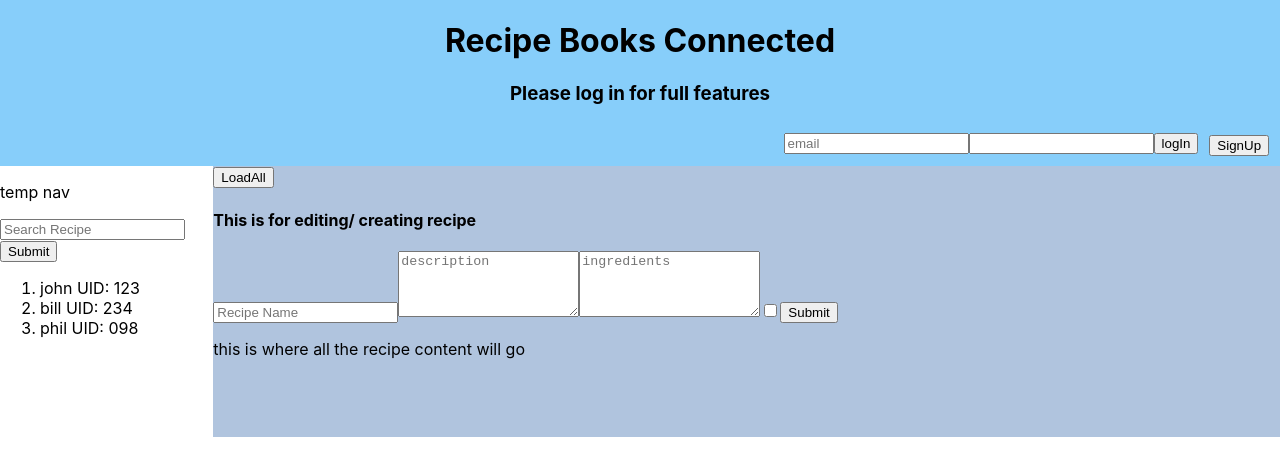
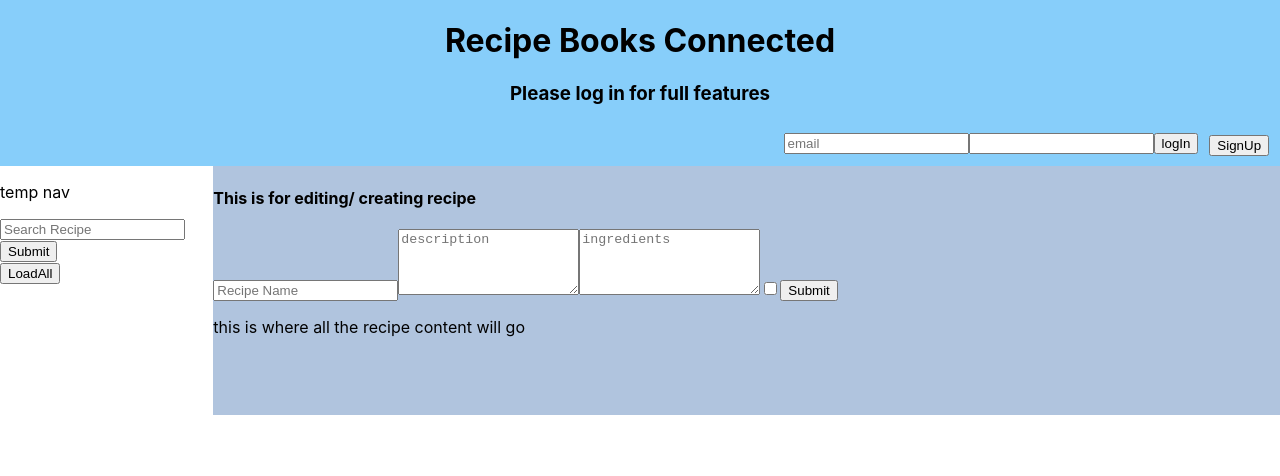
Before and after one commit to Chesten/371Final_Recipes, a React (Create React App) app: page / in a window 1280 px wide. Shown: the top 476 px of the page. Built offline with nearby package versions, Linux system fonts and the light colour scheme.

Commit message:
StyleChange
Moved search buttons to the sidebar, so it's not populated with garbage data as was an example

```diff
--- a/src/App.js
+++ b/src/App.js
@@ -9,11 +9,6 @@ function App() {
 
   //this is where all DB "functions" and things will go, these will depend on
     //states,
-
-
-
-
-  var temp = [{name:"john", UID:"123"}, {name:"bill", UID:"234"}, {name:"phil", UID:"098", weird:"something new"}]
   const [UserName, setUserName] = useState('')
   const [SearchedRecipe, setRecipe] = useState(Object)
   const [AllRecipe, setAllRecipe] = useState(Array)
@@ -142,22 +137,20 @@ function App() {
              SignUp = {function(){
                 SighUp()
              }}></Header>
-     <Sidebar data={temp}
-              Search = {function(term){
+     <Sidebar Search = {function(term){
                 console.log(term)
                 Search(term)
-              }}></Sidebar>
+              }}
+              LoadAll={function(){
+                LoadAll()
+              }}
+              ListOfRecipes = {AllRecipe}
+      ></Sidebar>
       <MainWindow SearchedRecipe = {SearchedRecipe}
                   Recipe = {function(title, desc, ingredients, pub){
                     Recipe(title, desc, ingredients, pub)
                   }}
-                  LoadAll={function(){
-                    LoadAll()
-                  }}
-                  ListOfRecipes = {AllRecipe}
-                  Search = {function(title){
-                    Search(title)
-                  }}></MainWindow>
+      ></MainWindow>
     </div>
   );
 }
--- a/src/components/MainWindow.js
+++ b/src/components/MainWindow.js
@@ -4,30 +4,18 @@ import Recipe from './Recipe'
 
 function MainWindow(prop){
 
-    var list=[]
+
     var i=0;
-    for(i=0; i<prop.ListOfRecipes.length; i++){
-        list.push(<button id={prop.ListOfRecipes[i]}
-                          name="Search" onClick={function(e){
-                              e.preventDefault()
-                              prop.Search(e.target.id)
-                          }}>{prop.ListOfRecipes[i]}</button>
-        )
-    }
+
     var searched = <RecipeEntry key = {i++} SearchedRecipe={prop.SearchedRecipe}></RecipeEntry>
 
     return(
         <div id="MainWindow">
-            <button id = "loadAll" name="LoadAll" onClick={function(e){
-                e.preventDefault()
-                prop.LoadAll()
-            }}>LoadAll</button>
             <Recipe Recipe={function(title, desc, ingredients, pub){
                 prop.Recipe(title, desc, ingredients, pub)
             }}></Recipe>
             <p>this is where all the recipe content will go</p>
             {searched}
-            {list}
         </div>
     )
 }
--- a/src/components/SideBar.js
+++ b/src/components/SideBar.js
@@ -7,14 +7,15 @@ function Sidebar(prop){
     //this is a handy trick for creating lists, just use array
     var list = []
     var i=0
+    for(i=0; i<prop.ListOfRecipes.length; i++){
+        list.push(<li><button id={prop.ListOfRecipes[i]}
+                name="Search" onClick={function(e){
+                    e.preventDefault()
+                    prop.Search(e.target.id)
+                }}>{prop.ListOfRecipes[i]}</button></li>
+        )
+    }
 
-    //populate array with <li> elements for each item in data
-    while(i<data.length){
-        list.push(<li key = {data[i].UID}>
-            {data[i].name} UID: {data[i].UID}
-        </li>)
-        i++
-    }
 
     return(
         <nav id="SideBar">
@@ -26,10 +27,14 @@ function Sidebar(prop){
                 <input type = "text" name="SearchTerm" placeholder="Search Recipe"></input>
                 <input type = "submit"></input>
             </form>
-            <ol>
+            <button id = "loadAll" name="LoadAll" onClick={function(e){
+                e.preventDefault()
+                prop.LoadAll()
+            }}>LoadAll</button>
+            <ul>
                 {/*then just call it in the ol element*/}
                 {list}
-            </ol>
+            </ul>
         </nav>
     )
 }
```
